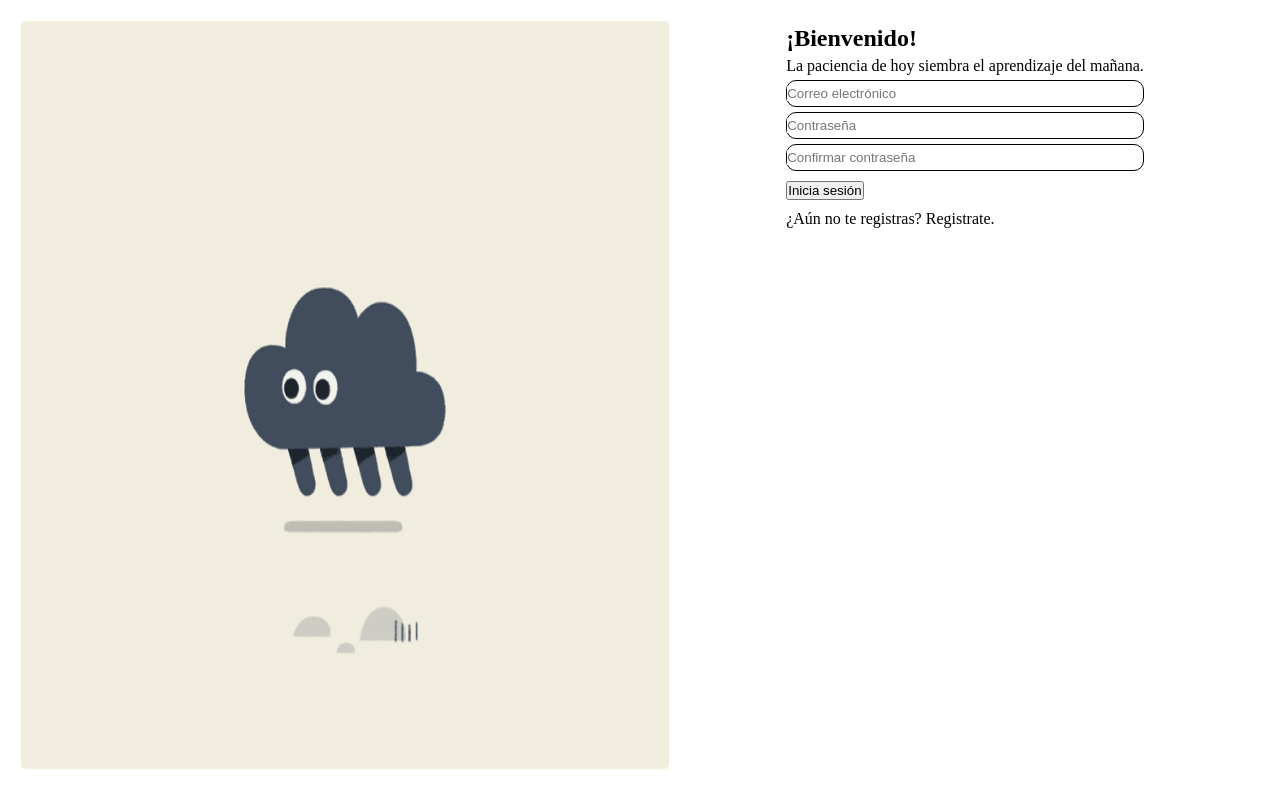
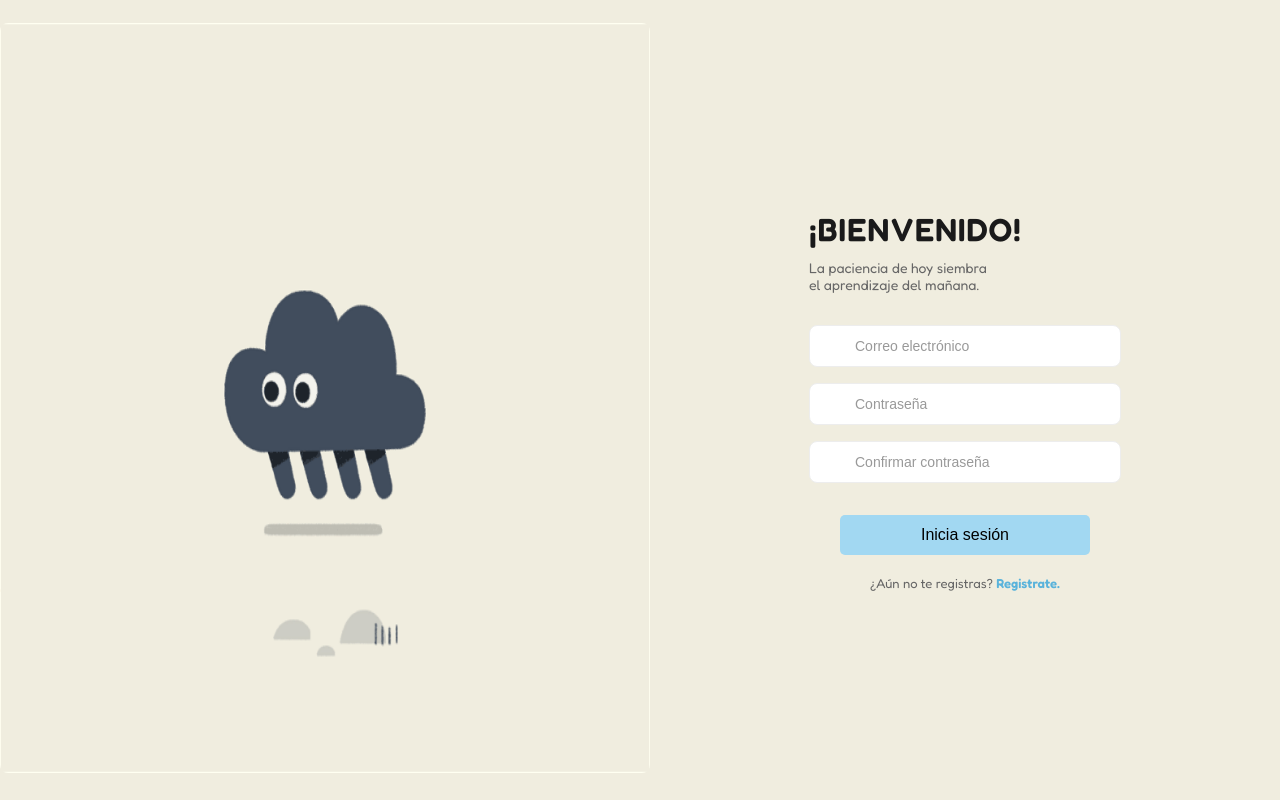
Before and after one commit to YBJ-UP/Nubo, an Angular app: page /login in a window 1280 px wide. Built offline with nearby package versions, Linux system fonts and the light colour scheme.

Commit message:
Se completa la vista del login

```diff
--- a/src/app/login/login.html
+++ b/src/app/login/login.html
@@ -1,30 +1,33 @@
+<head><link href="https://fonts.googleapis.com/css2?family=Fredoka:wght@400;600&family=Nunito:wght@400;700&display=swap" rel="stylesheet"></head>
 <section>
     <div>
         <app-cloud />
     </div>
-    <div>
+    <div class="hoja">
         <h1>¡Bienvenido!</h1>
-        <p>La paciencia de hoy siembra el aprendizaje del mañana.</p>
+        <p>La paciencia de hoy siembra<br>el aprendizaje del mañana.</p>
 
-        <form #f="ngForm" (ngSubmit)="submit(f)">
-            <p class="input">
+        <form #f="ngForm" (ngSubmit)="submit(f)" class="formulario">
+            <p>
                 <img src="" alt="" class="icon">
                 <input type="email" name="email" id="loginEmail" placeholder="Correo electrónico" ngModel>
             </p>
 
-            <p class="input">
+            <p>
                 <img src="" alt="" class="icon">
                 <input type="password" name="psw" id="loginPsw" placeholder="Contraseña" ngModel>
             </p>
 
-            <p class="input">
+            <p>
                 <img src="" alt="" class="icon">
                 <input type="password" name="cPsw" id="loginConf" placeholder="Confirmar contraseña" ngModel>
             </p>
 
-            <button>Inicia sesión</button>
+            <button type="submit">Inicia sesión</button>
         </form>
 
-        <p>¿Aún no te registras? <span routerLink="../register">Registrate.</span></p>
+        <div class="redireccion">
+            <p>¿Aún no te registras? <span routerLink="../register">Registrate.</span></p>
+        </div>
     </div>
 </section>
--- a/src/app/login/login.ts
+++ b/src/app/login/login.ts
@@ -7,7 +7,7 @@ import { FormsModule, NgForm } from '@angular/forms';
   selector: 'app-login',
   imports: [Cloud, RouterLink, FormsModule],
   templateUrl: './login.html',
-  styleUrl: './login.css'
+  styleUrl: '../register/register.css'
 })
 export class Login {
   constructor(private router: Router){}
```
